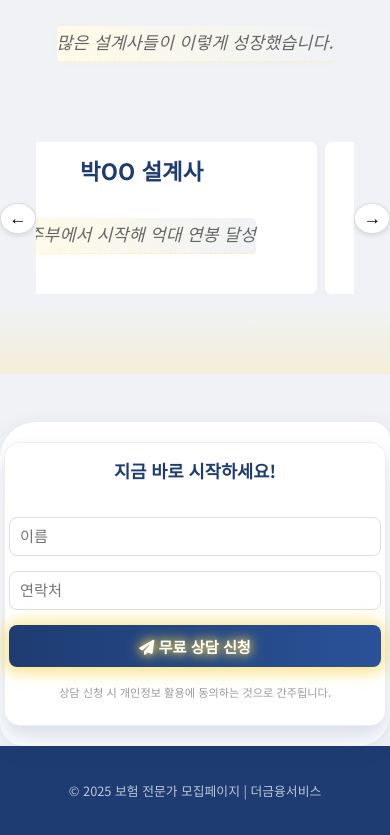
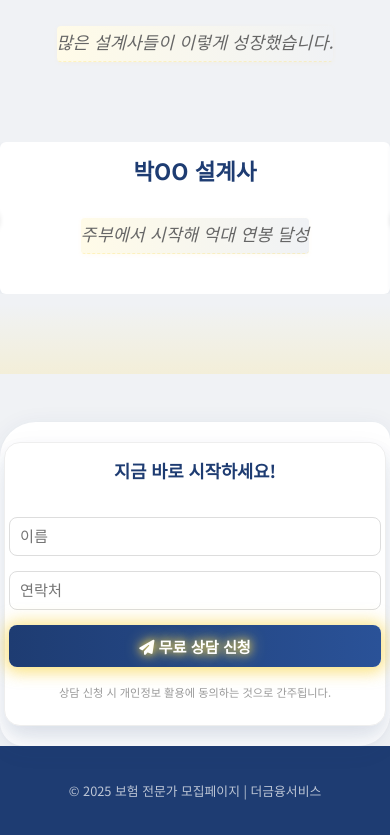
Before and after one commit to nomad-85-key/Tfms_pages, a plain HTML site: page index.html in a window 390 px wide. Shown: the part 1990-2825 px from the top of the page. Drawn offline with nearby package versions, Linux system fonts and the light colour scheme.

Commit message:
모바일 최적화 진행 __ 1

```diff
--- a/script.js
+++ b/script.js
@@ -41,7 +41,13 @@ console.log('슬라이더 코드 시작');
   const slides = slider.querySelectorAll('.slide');
   if (slides.length > 0) {
   const initSlider = () => {
-      slideWidth = slides[0].offsetWidth + 20; // 슬라이드 너비 + 마진
+      // slideWidth 계산
+      if (window.innerWidth <= 600) {
+        // 모바일에서는 뷰포트의 실제 width로 강제
+        slideWidth = sliderContainer.querySelector('.slider-viewport').offsetWidth;
+      } else {
+        slideWidth = slides[0].offsetWidth + 20; // 기존 PC용
+      }
 
       // 2. 무한 슬라이드를 위한 클론 생성 및 배치
       const allSlides = slider.querySelectorAll('.slide');
@@ -163,3 +169,12 @@ if (salaryInput && salaryBtn && salaryResult && salaryExtraMsg) {
     salaryExtraMsg.style.display = 'block';
       });
 }
+
+// 무료 상담 신청 폼 제출 시 알림만 띄우고 실제 전송/이동 막기
+const gform = document.getElementById('gform');
+if (gform) {
+  gform.addEventListener('submit', function(e) {
+    e.preventDefault();
+    alert('상담 신청이 완료되었습니다! 담당자가 곧 연락드릴 예정입니다.');
+  });
+}
--- a/style.css
+++ b/style.css
@@ -771,3 +771,19 @@ footer {
     margin-top: 5px;
   }
 }
+@media (max-width: 600px) {
+  .slider-viewport {
+    width: 100vw;
+    max-width: 100vw;
+    min-width: 100vw;
+    padding: 0;
+    margin: 0 auto;
+  }
+  .slide {
+    width: 100vw !important;
+    min-width: 100vw !important;
+    max-width: 100vw !important;
+    margin: 0 !important;
+    box-sizing: border-box;
+  }
+}
```
